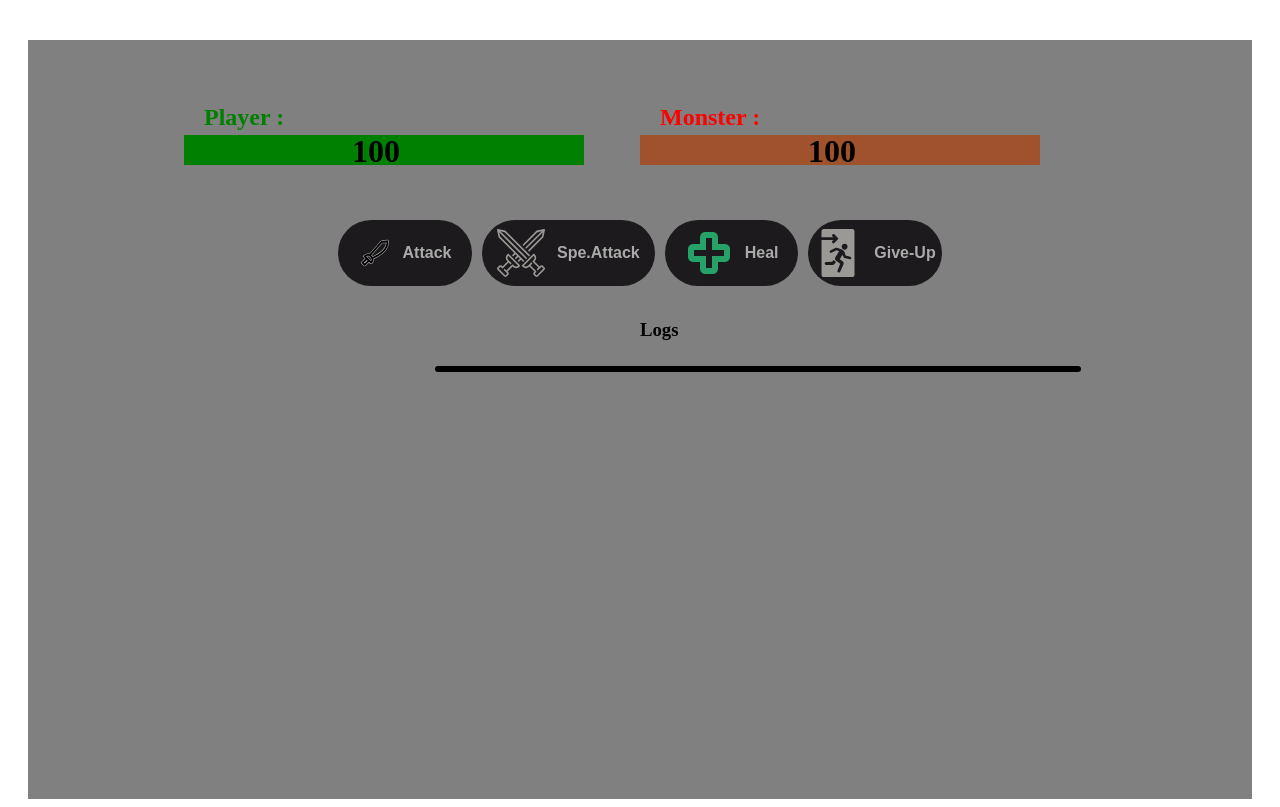
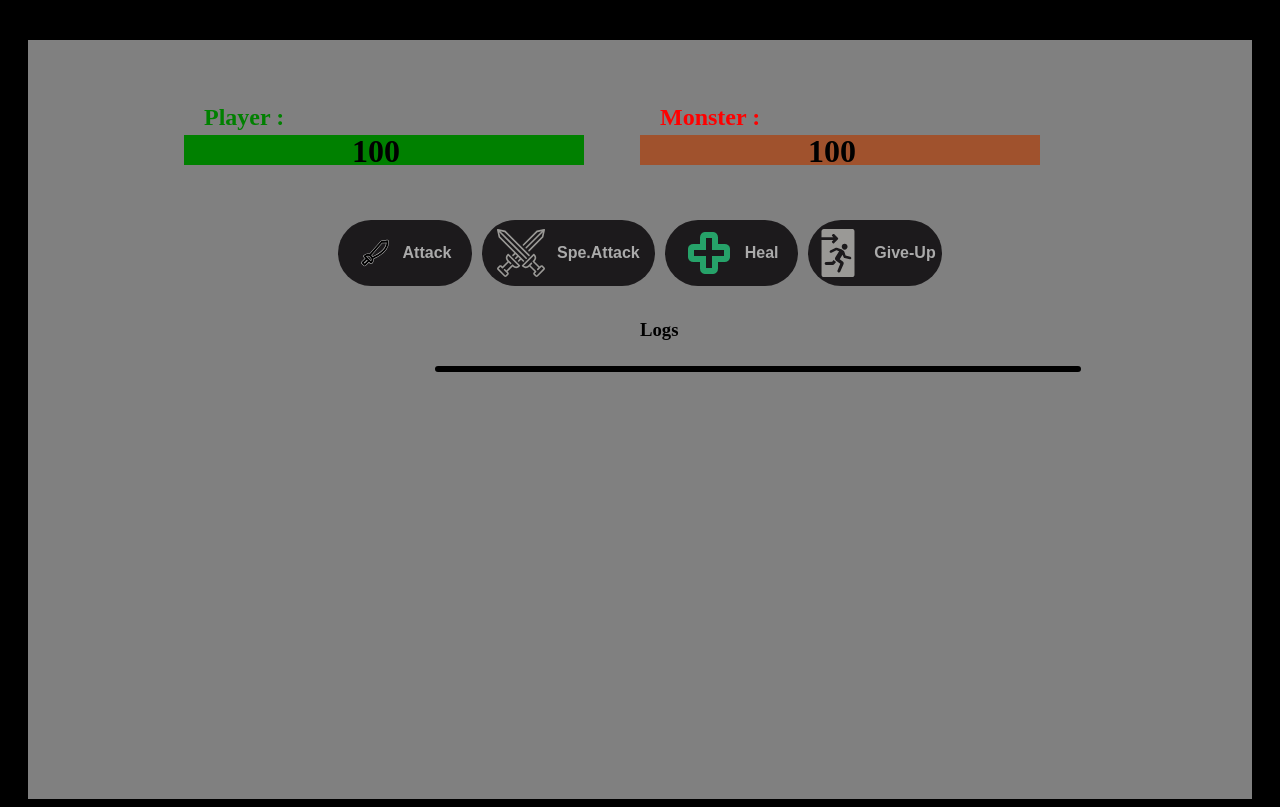
Before and after one commit to AoiLeyos/MonsterSlayerAngular, an Angular app: page / in a window 1280 px wide. Built offline with nearby package versions, Linux system fonts and the light colour scheme.

Commit message:
style(style.css)add background black

```diff
--- a/src/styles.css
+++ b/src/styles.css
@@ -1 +1,3 @@
-/* You can add global styles to this file, and also import other style files */
+body {
+    background-color: black;
+}
```
